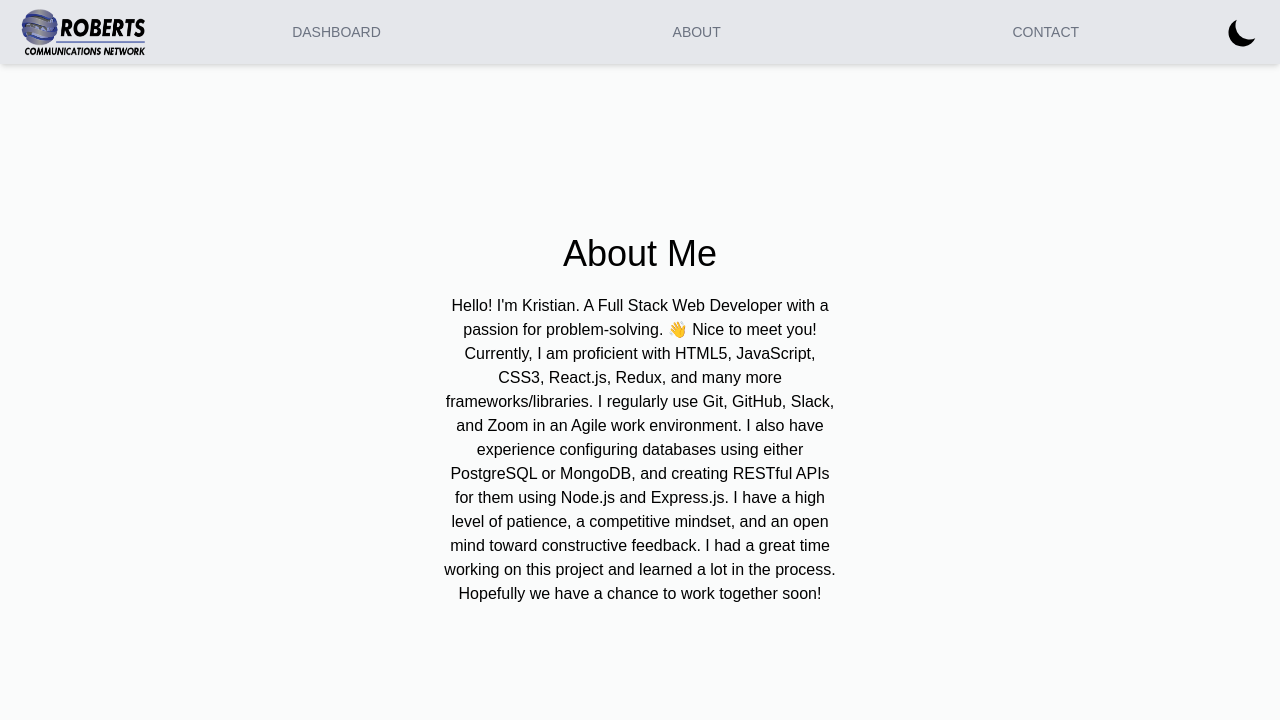
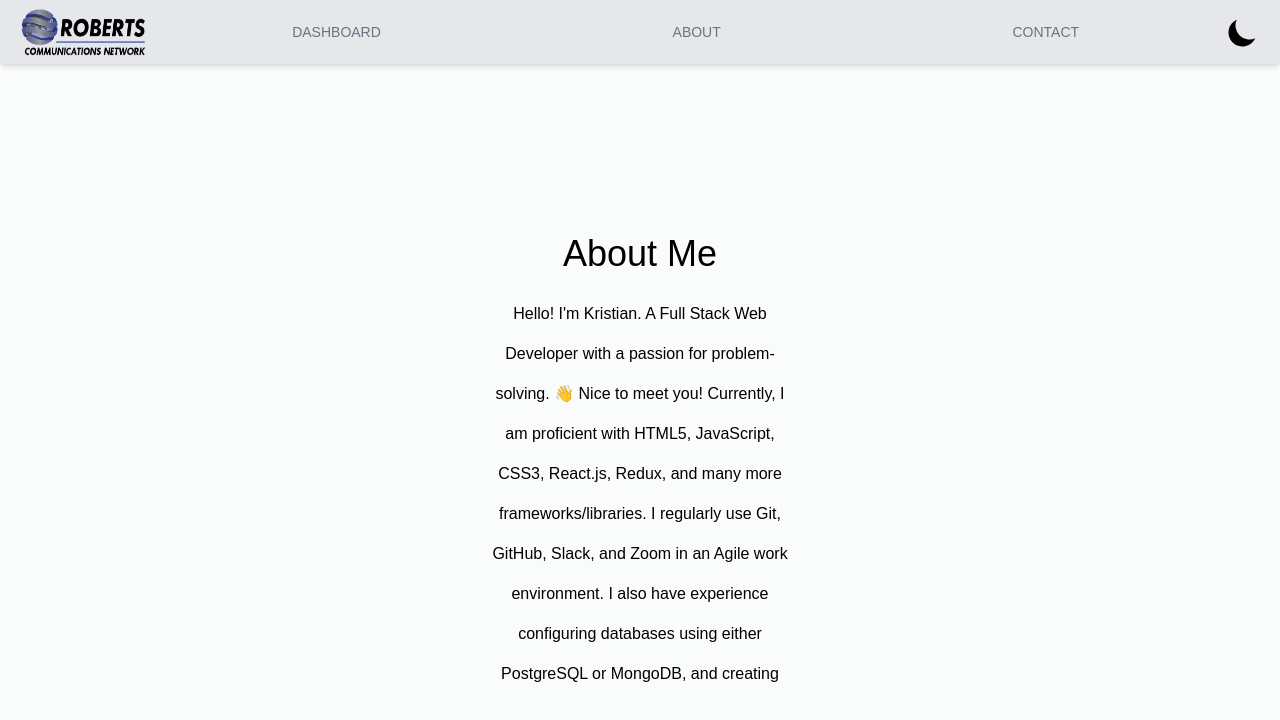
Before and after one commit to krisf451/roberts_communication_FE, a React (Create React App) app: page /about in a window 1280 px wide. Shown: the top 720 px of the page. Built offline with nearby package versions, Linux system fonts and the light colour scheme.

Commit message:
fixed width on about me section

```diff
--- a/src/components/About.js
+++ b/src/components/About.js
@@ -6,7 +6,7 @@ const About = () => {
       <h1 className="text-4xl font-extrabolda mb-5 animate-slideup">
         About Me
       </h1>
-      <div className="w-[400px] h-[400px] overflow-scroll scrollbar-hide text-center">
+      <div className="w-[300px] h-[400px] overflow-scroll scrollbar-hide text-center leading-10">
         Hello! I'm Kristian. A Full Stack Web Developer with a passion for
         problem-solving. 👋 Nice to meet you! Currently, I am proficient with
         HTML5, JavaScript, CSS3, React.js, Redux, and many more
--- a/src/components/Dashboard.js
+++ b/src/components/Dashboard.js
@@ -92,7 +92,9 @@ const Dashboard = () => {
       </div>
       <div className="grid gap-4 p-4 max-w-5xl xs:grid-cols-2 md:grid-cols-4 dark:bg-main-dark-bg dark:text-white">
         <h1 className="text-4xl font-extrabold xs:col-span-2 bg-yellow-200 dark:text-black xs:grid xs:grid-cols-2 pl-6 py-6 rounded-md">
-          <span>Check out some of these cool users!!</span>
+          <span className="animate-slideup">
+            Check out some of these cool users!!
+          </span>
         </h1>
         {searchTerm.length > 0
           ? filteredUsers?.map((user, i) => (
```
